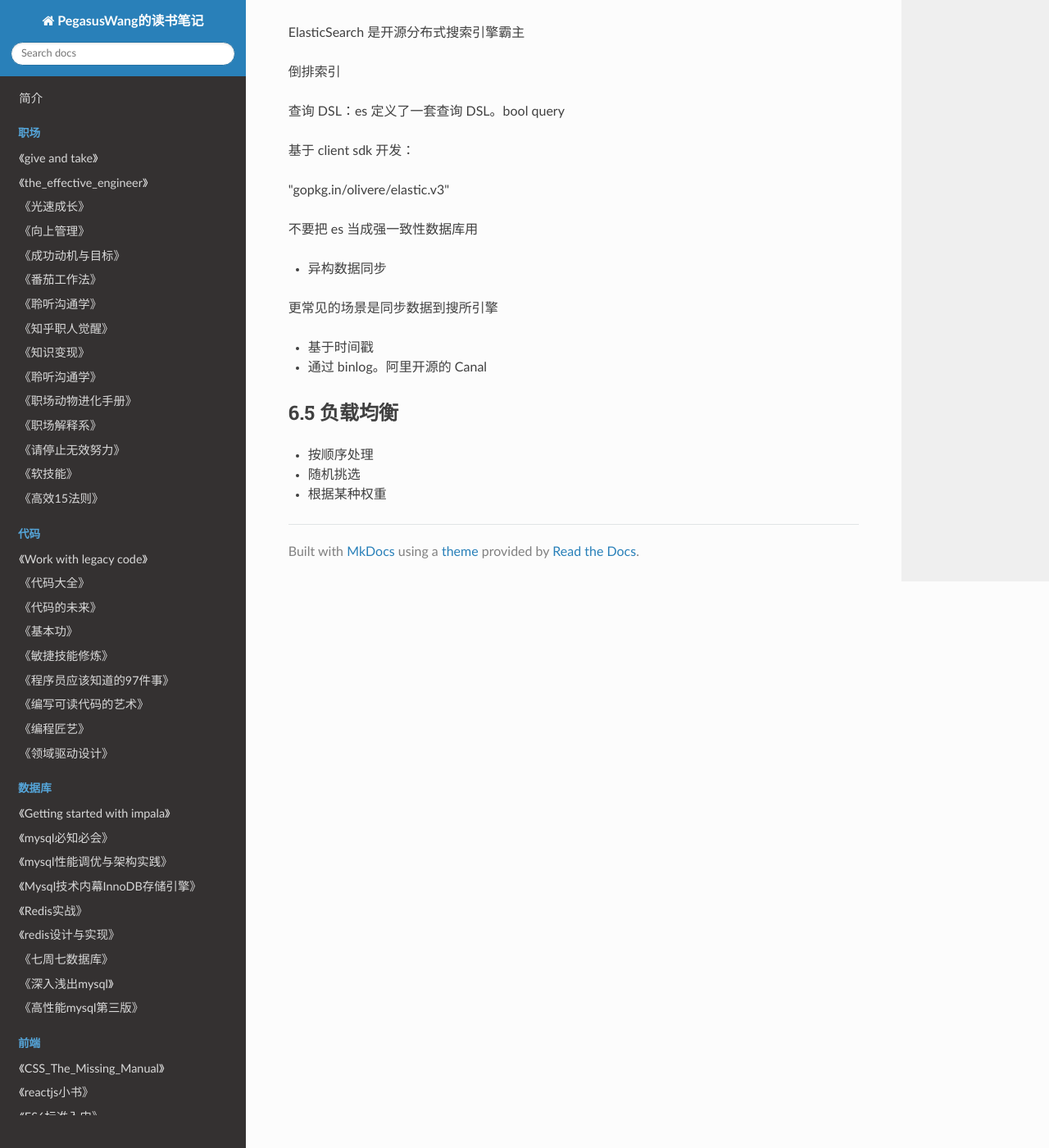
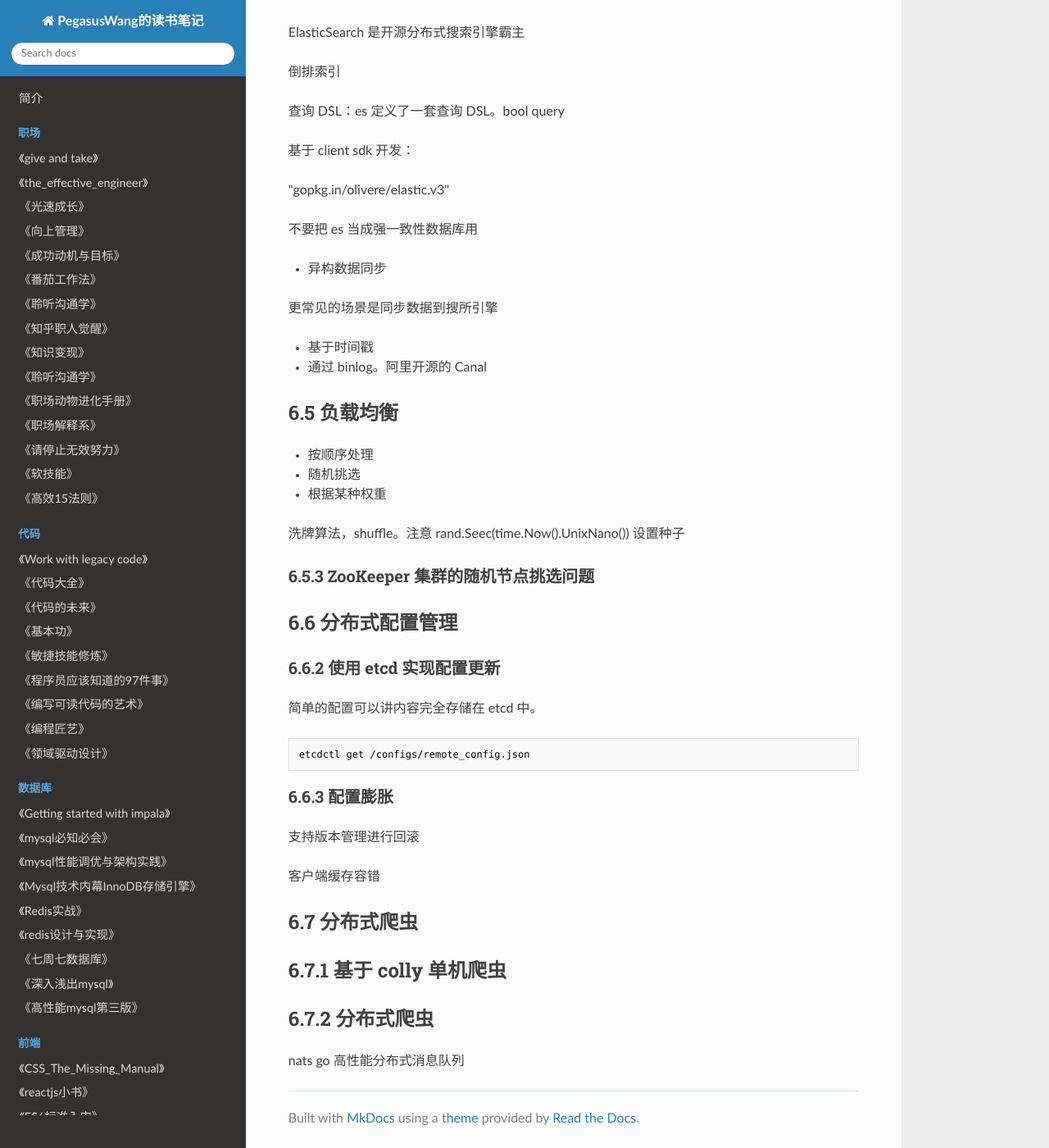
Before and after one commit to PegasusWang/booknotes, an MkDocs documentation site: the page built from docs/golang/advanced-go-programming-book/advanced-go-programming.md, in a window 1280 px wide and 1400 px high, scrolled down 16165 px. Shown: the whole window at 82% size. Built offline with MkDocs 1.6.1, drawn with Linux system fonts in a browser that asks for light colours; nearby versions of some CDN libraries; old or Windows-style settings are respelled for this version of MkDocs.

Commit message:
go distrubute

````diff
--- a/docs/golang/advanced-go-programming-book/advanced-go-programming.md
+++ b/docs/golang/advanced-go-programming-book/advanced-go-programming.md
@@ -872,3 +872,31 @@ ElasticSearch 是开源分布式搜索引擎霸主
 - 按顺序处理
 - 随机挑选
 - 根据某种权重
+
+洗牌算法，shuffle。注意 rand.Seec(time.Now().UnixNano()) 设置种子
+
+### 6.5.3 ZooKeeper 集群的随机节点挑选问题
+
+
+## 6.6 分布式配置管理
+
+### 6.6.2 使用 etcd 实现配置更新
+简单的配置可以讲内容完全存储在 etcd 中。
+
+```sh
+etcdctl get /configs/remote_config.json
+```
+
+### 6.6.3 配置膨胀
+
+支持版本管理进行回滚
+
+客户端缓存容错
+
+## 6.7 分布式爬虫
+
+## 6.7.1 基于 colly 单机爬虫
+
+## 6.7.2 分布式爬虫
+
+nats go 高性能分布式消息队列
````
